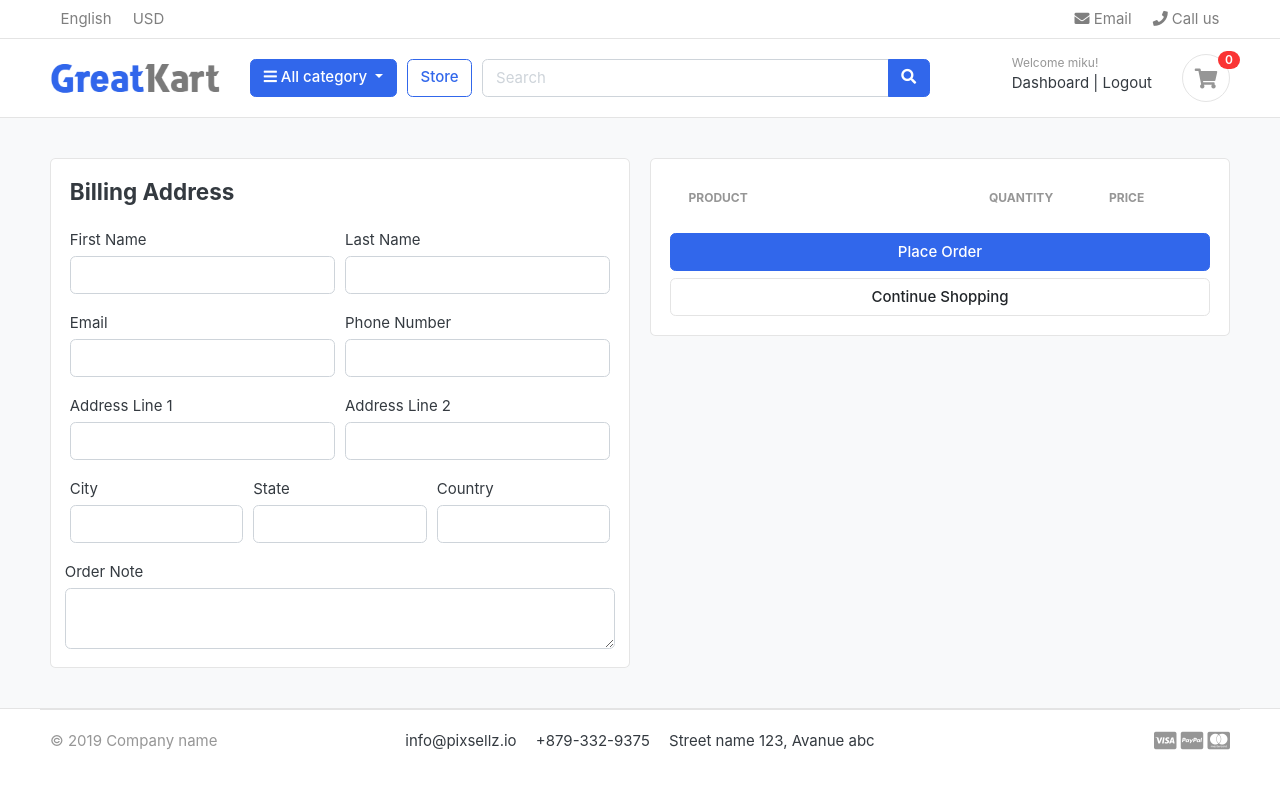
After one commit to acharyamikugithub/greatkart, a Django app: page /cart/checkout/ in a window 1280 px wide. The commit adds this page. Run offline with Django 3.2, Linux system fonts and the light colour scheme; a user stored in the database is signed in; data comes from the database, SQL or seed files in the repository; both versions use the stored data as it was after the commit; lists and menus that the app fills with data are empty; some libraries are stand-ins or nearby versions; some web fonts are replaced.

Commit message:
updated some code

```diff
--- a/carts/models.py
+++ b/carts/models.py
@@ -1,5 +1,6 @@
 from django.db import models
 from store.models import Product,Variation
+from accounts.models import Account
 
 # Create your models here.
 class Cart(models.Model):
@@ -10,9 +11,10 @@ class Cart(models.Model):
     def __str__(self) -> str:
         return self.cart_id
 class CartItem(models.Model):
+    user=models.ForeignKey(Account,on_delete=models.CASCADE,null=True)
     product=models.ForeignKey(Product,on_delete=models.CASCADE)
     variations=models.ManyToManyField(Variation,blank=True)
-    cart=models.ForeignKey(Cart,on_delete=models.CASCADE)
+    cart=models.ForeignKey(Cart,on_delete=models.CASCADE,null=True)
     quantity=models.IntegerField()
     is_active=models.BooleanField(default=True)
 
--- a/carts/urls.py
+++ b/carts/urls.py
@@ -4,5 +4,6 @@ urlpatterns = [
     path('',views.cart,name='cart'),
     path('add_cart/<int:product_id>/',views.add_cart,name='add_cart'),
     path('remove_cart/<int:product_id>/<int:cart_item_id>/',views.remove_cart,name='remove_cart'),
-    path('remove_cart_item/<int:product_id>/<int:cart_item_id>/',views.remove_cart_item,name='remove_cart_item')
+    path('remove_cart_item/<int:product_id>/<int:cart_item_id>/',views.remove_cart_item,name='remove_cart_item'),
+    path('checkout/',views.checkout,name='checkout'),
 ]
--- a/carts/views.py
+++ b/carts/views.py
@@ -2,6 +2,7 @@ from django.shortcuts import render,redirect,get_object_or_404
 from store.models import Product,Variation
 from .models import Cart,CartItem
 from django.core.exceptions import ObjectDoesNotExist
+from django.contrib.auth.decorators import login_required
 from django.http import HttpResponse
 def _cart_id(request):
     cart=request.session.session_key
@@ -106,3 +107,25 @@ def remove_cart_item(request,product_id,cart_item_id):
     cart_item=CartItem.objects.get(cart=cart,product=product,id=cart_item_id)
     cart_item.delete()
     return redirect('cart')
+@login_required(login_url='login')
+def checkout(request,total=0,quantity=0,cart_items=None):
+    try:
+        tax=0
+        grand_total=0
+        cart=Cart.objects.get(cart_id=_cart_id(request))
+        cart_items=CartItem.objects.filter(cart=cart,is_active=True)
+        for cart_item in cart_items:
+            total+=(cart_item.product.price*cart_item.quantity)
+            quantity+=cart_item.quantity
+        tax=(2*total)/100
+        grand_total=total+tax
+    except ObjectDoesNotExist:
+        pass
+    context={
+        'total':total,
+        'quantity':quantity,
+        'cart_items':cart_items,
+        'tax':tax,
+        'grand_total':grand_total
+    }
+    return render(request,'store/checkout.html',context)
--- a/templates/store/carts.html
+++ b/templates/store/carts.html
@@ -99,7 +99,7 @@
                 <p class="text-center mb-3">
                     <img src="./images/misc/payments.png" height="26">
                 </p>
-                <a href="./place-order.html" class="btn btn-primary btn-block"> Checkout </a>
+                <a href="{% url 'checkout' %}" class="btn btn-primary btn-block"> Checkout </a>
                 <a href="{% url 'store' %}" class="btn btn-light btn-block">Continue Shopping</a>
             </div> <!-- card-body.// -->
             </div> <!-- card.// -->
--- /dev/null
+++ b/templates/store/checkout.html
@@ -0,0 +1,137 @@
+{% extends "base.html" %}
+{% load static %}
+{% block content %}
+<section class="section-content padding-y bg">
+    <div class="container">
+
+    <!-- ============================ COMPONENT 1 ================================= -->
+
+    <div class="row">
+        <aside class="col-lg-6">
+    <div class="card">
+        <div class="card-body">
+            <h4 class="card-title mb-4">Billing Address</h4>
+            <form action="" method="POST">
+                {% csrf_token %}
+                <div class="form-row">
+                    <div class="col form-group">
+                        <label for="">First Name</label>
+                        <input type="text" name="first_name" class="form-control" required>
+                    </div>
+                    <div class="col form-group">
+                        <label for="">Last Name</label>
+                        <input type="text" name="last_name" class="form-control" required>
+                    </div>
+                </div>
+                <div class="form-row">
+                    <div class="col form-group">
+                        <label for="">Email</label>
+                        <input type="email" name="email" class="form-control" required>
+                    </div>
+                    <div class="col form-group">
+                        <label for="">Phone Number</label>
+                        <input type="text" name="phone" class="form-control" required>
+                    </div>
+                </div>
+                <div class="form-row">
+                    <div class="col form-group">
+                        <label for="">Address Line 1</label>
+                        <input type="text" name="address_line_1" class="form-control" required>
+                    </div>
+                    <div class="col form-group">
+                        <label for="">Address Line 2</label>
+                        <input type="text" name="address_line_2" class="form-control" >
+                    </div>
+                </div>
+                <div class="form-row">
+                    <div class="col form-group">
+                        <label for="">City</label>
+                        <input type="text" name="city" class="form-control" required>
+                    </div>
+                    <div class="col form-group">
+                        <label for="">State</label>
+                        <input type="text" name="state" class="form-control" required>
+                    </div>
+                    <div class="col form-group">
+                        <label for="">Country</label>
+                        <input type="text" name="country" class="form-control" required>
+                    </div>
+                </div>
+                    <div class="form-row">
+                        <label for="">Order Note</label>
+                        <textarea name="order_note" id="" rows="2" class="form-control"></textarea>
+
+                    </div>
+
+
+        </div>
+
+    </div> <!-- card.// -->
+
+        </aside> <!-- col.// -->
+        <aside class="col-lg-6">
+
+            <div class="card">
+            <div class="card-body">
+                <table class="table table-borderless table-shopping-cart">
+                    <thead class="text-muted">
+                    <tr class="small text-uppercase">
+                      <th scope="col">Product</th>
+                      <th scope="col" width="120">Quantity</th>
+                      <th scope="col" width="120">Price</th>
+
+                    </tr>
+                    </thead>
+                    <tbody>
+                        {% for cart_item in cart_items %}
+                    <tr>
+                        <td>
+                            <figure class="itemside align-items-center">
+                                <div class="aside"><img src="{{cart_item.product.images.url}}" class="img-sm"></div>
+                                <figcaption class="info">
+                                    <a href="{{cart_item.product.get_url}}" class="title text-dark">{{cart_item.product.product_name}}</a>
+                                    <p class="text-muted small">
+                                        {% if cart_item.variations.all %}
+                                        {% for item in cart_item.variations.all %}
+                                        {{item.variation_category | capfirst }} : {{item.variation_value | capfirst}} <br>
+                                        {% endfor %}
+                                        {% endif %}
+
+                                    </p>
+                                </figcaption>
+                            </figure>
+                        </td>
+                        <td>
+                            <!-- col.// -->
+                                        <label for="">{{cart_item.quantity}}</label>
+                        </td>
+                        <td>
+                            <div class="price-wrap">
+                                <var class="price">${{cart_item.sub_total}}</var>
+                                <small class="text-muted"> ${{cart_item.product.price}} </small>
+                            </div> <!-- price-wrap .// -->
+
+                    </tr>
+                    {% endfor %}
+                    </tbody>
+                    </table>
+
+
+                <button type="submit" name="submit" class="btn btn-primary btn-block">Place Order</button>
+                <a href="{% url 'store' %}" class="btn btn-light btn-block">Continue Shopping</a>
+
+            </form>
+            </div> <!-- card-body.// -->
+            </div> <!-- card.// -->
+
+    </aside> <!-- col.// -->
+
+
+    </div> <!-- row.// -->
+
+    <!-- ============================ COMPONENT 1 END .// ================================= -->
+
+    </div> <!-- container .//  -->
+    </section>
+    <!-- ========================= SECTION CONTENT END// ========================= -->
+{% endblock %}
```
Also changed, not shown: accounts/views.py (+13 -0 lines), carts/migrations/0003_cartitem_user_alter_cartitem_cart.py (added), db.sqlite3.
